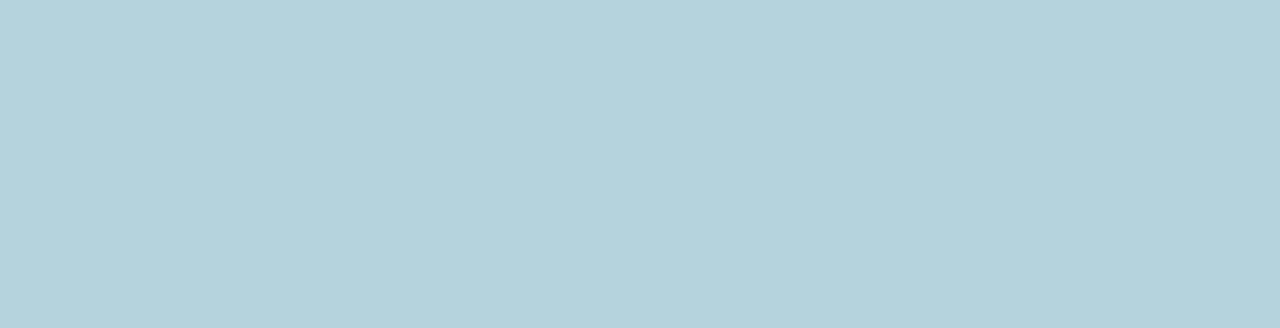
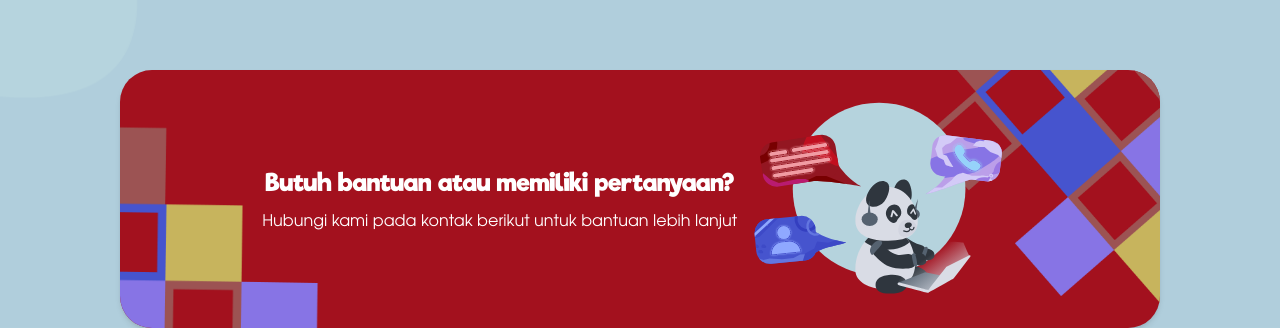
Before and after one commit to OH-Fasilkom-UI/oh24-frontend, a Next.js app: page /ambassador in a window 1280 px wide. Shown: the part 3286-3614 px from the top of the page. Before the commit the page ends 2956 px from the top, so only its background shows below. Built offline with nearby package versions, Linux system fonts and the light colour scheme; no server answers.

Commit message:
fix: enable carousel

```diff
--- a/modules/AmbassadorModule/index.tsx
+++ b/modules/AmbassadorModule/index.tsx
@@ -4,20 +4,35 @@ import WhatsAmbassador from './sections/WhatsAmbassador'
 import AmbassadorCarousel from './components/AmbassadorCarousel'
 import Testimonials from '@/components/elements/Testimonials'
 import AmbassadorHelp from './sections/AmbassadorHelp'
+import AmbassadorAccordion from './components/AmbassadorAccordion'
+import ContactPerson from '@/components/elements/ContactPerson'
+import bg from '@/public/wave-notfound.png'
 
 const AmbassadorModule = () => {
   return (
-    <div>
+    <div
+      style={{
+        backgroundImage: `url(${bg.src})`,
+        backgroundSize: 'cover',
+        backgroundPosition: 'center',
+        backgroundRepeat: 'no-repeat',
+      }}
+      className="min-h-screen flex flex-col"
+    >
       <AmbassadorCard />
       <WhatsAmbassador />
-      {/* <AmbassadorCarousel /> */}
+      <AmbassadorCarousel />
       <div className="max-sm:mx-5 md:mx-10 lg:mx-[80px] py-20 flex flex-col gap-y-10">
         <p className="font-riffic text-center text-Text/TextLightBG font-bold text-[36px] leading-10 tracking-widest">
-          Let’s Hear Testimony From Ambassador
+          Let&rsquo;s Hear Testimony From Ambassador
         </p>
         <Testimonials />
       </div>
       <AmbassadorHelp />
+      {/* <AmbassadorAccordion /> */}
+      <div className="lg:mx-[120px] max-sm:mx-5 md:mx-20 mt-20">
+        <ContactPerson />
+      </div>
     </div>
   )
 }
```
